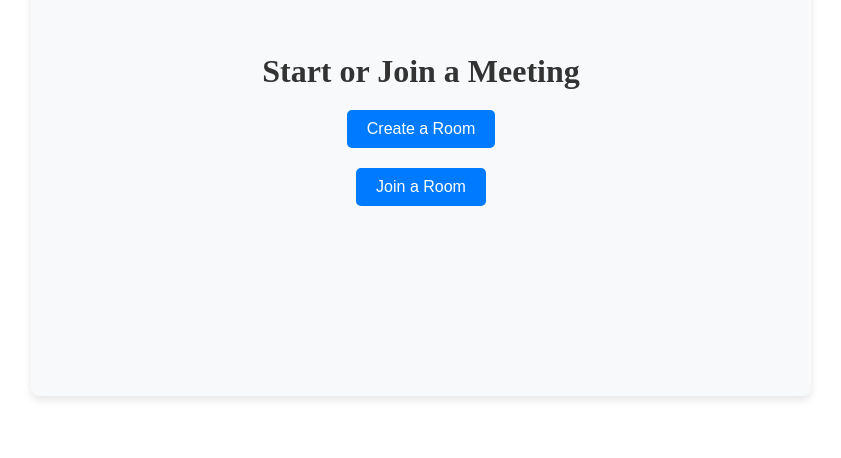
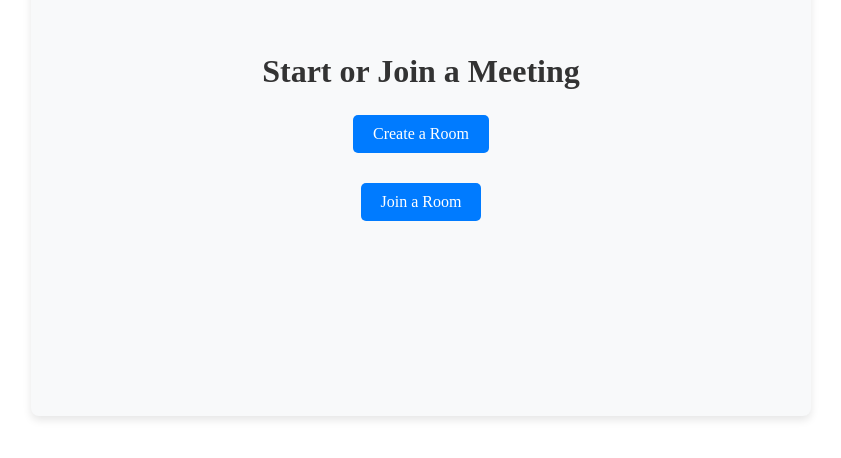
Before and after one commit to Pranay-ai/VideoCallWebApp, a React (Vite) app: page / in a window 1280 px wide. Shown: the part 208-666 px from the top of the page, without its empty margins (219-1060 px from the left). Built offline with nearby package versions, Linux system fonts and the light colour scheme.

Commit message:
implemented logic for create room

```diff
--- a/src/App.jsx
+++ b/src/App.jsx
@@ -1,16 +1,11 @@
-import React, { useState, useEffect } from 'react';
+
 // import firepadRef, { connectedRef } from './server/firebase';
 // import { userName } from './server/firebase';
 // import { getDatabase, ref, push, child, onValue, onDisconnect, off } from 'firebase/database';
-import StartPage from './Components/StartPage';
-import { useSelector } from 'react-redux';
-
-import CreateRoom from './Components/CreateRoom';
+import { Outlet } from 'react-router-dom';
 
 function App() {
 
-  const isOptionSelected = useSelector((state) => state.ui.isOptionSelected);
-  const valueOption = useSelector((state) => state.ui.valueOption);
 
   // console.log(connectedRef)
 
@@ -44,7 +39,7 @@ function App() {
   return (
 
       <>
-       <StartPage  />
+        <Outlet />
       </>
 
 
--- /dev/null
+++ b/src/Components/JoinRoom.jsx
@@ -0,0 +1,7 @@
+export default function JoinRoom() {
+    return (
+        <div>
+            <h1>Join Room</h1>
+        </div>
+    )
+}
--- a/src/Components/StartPage.jsx
+++ b/src/Components/StartPage.jsx
@@ -1,23 +1,21 @@
 import { useDispatch } from "react-redux";
 import { uiActions } from "../store/Features/uiSlice";
 import { useSelector } from "react-redux";
+import { NavLink } from "react-router-dom";
+
+
 export default function StartPage() {
-    const dispatch = useDispatch();
 
-    const handleClick = (value) => {
-        dispatch(uiActions.setOptionSelected(value));
-    }
+
     return (
         <div className="startSection">
-
             <h1>Start or Join a Meeting</h1>
             <div className="ButtonStyle">
-            <button onClick={()=>handleClick("create-room")}>Create a Room</button>
+                <NavLink to={"create-room"} className="button" >Create a Room</NavLink>
             </div>
             <div className="ButtonStyle">
-            <button onClick={()=>handleClick("join-room")}>Join a Room</button>
+                <NavLink to={"join-room"} className="button">Join a Room</NavLink>
             </div>
-
         </div>
     );
 }
--- a/src/index.css
+++ b/src/index.css
@@ -39,3 +39,19 @@ button:active {
   background-color: #004085; /* Even darker blue when the button is clicked */
   transform: scale(0.98);
 }
+
+.button {
+  display: inline-block;
+  padding: 10px 20px;
+  margin: 5px;
+  background-color: #007bff;
+  color: white;
+  text-decoration: none;
+  border-radius: 5px;
+  text-align: center;
+}
+
+.button:hover {
+  background-color: #0056b3;
+  color: white;
+}
--- a/src/main.jsx
+++ b/src/main.jsx
@@ -1,14 +1,34 @@
 import React from 'react'
 import ReactDOM from 'react-dom/client'
-import App from './App.jsx'
 import './index.css'
 import { Provider } from 'react-redux'
 import store from './store/store.js'
+import { createBrowserRouter, RouterProvider, Route } from 'react-router-dom'
+import StartPage from './Components/StartPage.jsx'
+import CreateRoom from './Components/CreateRoom.jsx'
+import JoinRoom from './Components/JoinRoom.jsx'
+import App from './App.jsx'
+
+const router = createBrowserRouter([
+  {
+    path: '/',
+    element: <App />,
+    children: [
+      { index:true, element: <StartPage /> },
+      { path: 'create-room', element: <CreateRoom /> },
+      { path: 'join-room', element: <JoinRoom /> },
+
+    ],
+  },
+]);
 
 ReactDOM.createRoot(document.getElementById('root')).render(
 
-  <Provider store={store}>
-    <App />
-  </Provider>
+          <React.StrictMode>
+                <Provider store={store}>
+                       <RouterProvider router={router} />
+                </Provider>
+          </React.StrictMode>
+
 
 )
```
Lines whose indentation alone changed are shown as unchanged.
